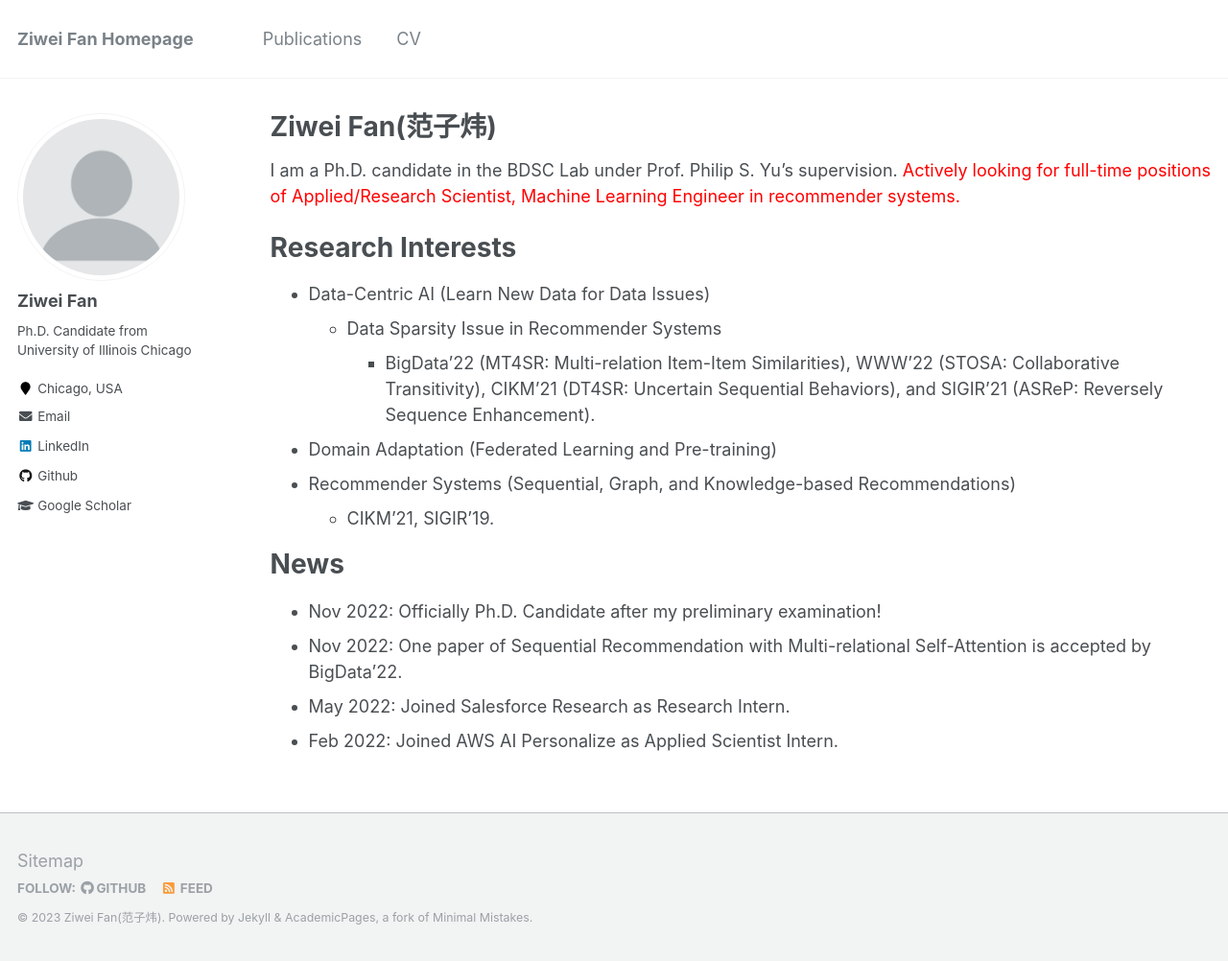
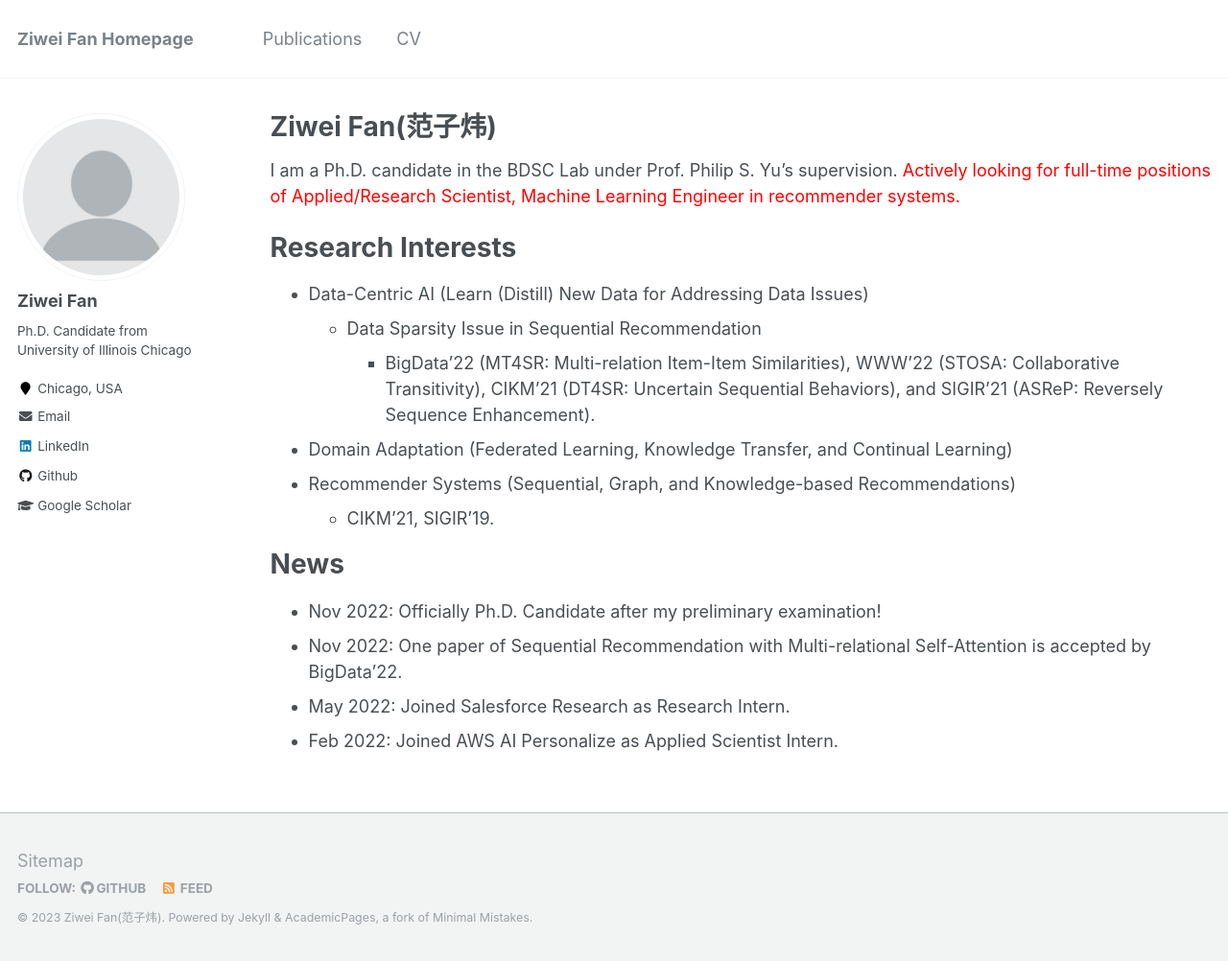
Before and after one commit to ziwei-fan/ziwei-fan.github.io, a Jekyll site: the page built from _pages/about.md, in a window 1280 px wide and 1002 px high. Shown: the whole window at 96% size. Built offline with Jekyll 4.4.1, drawn with Linux system fonts in a browser that asks for light colours.

Commit message:
Update about.md

```diff
--- a/_pages/about.md
+++ b/_pages/about.md
@@ -15,10 +15,10 @@ I am a Ph.D. candidate in the BDSC Lab under Prof. Philip S. Yu's supervision.
 <span style="color:red">Actively looking for full-time positions of Applied/Research Scientist, Machine Learning Engineer in recommender systems.</span>
 
 # Research Interests
-* Data-Centric AI (Learn New Data for Data Issues)
-	* Data Sparsity Issue in Recommender Systems
+* Data-Centric AI (Learn (Distill) New Data for Addressing Data Issues)
+	* Data Sparsity Issue in Sequential Recommendation
 		* BigData'22 (MT4SR: Multi-relation Item-Item Similarities), WWW'22 (STOSA: Collaborative Transitivity), CIKM'21 (DT4SR: Uncertain Sequential Behaviors), and SIGIR'21 (ASReP: Reversely Sequence Enhancement).
-* Domain Adaptation (Federated Learning and Pre-training)
+* Domain Adaptation (Federated Learning, Knowledge Transfer, and Continual Learning)
 * Recommender Systems (Sequential, Graph, and Knowledge-based Recommendations)
 	* CIKM'21, SIGIR'19.
 
```
